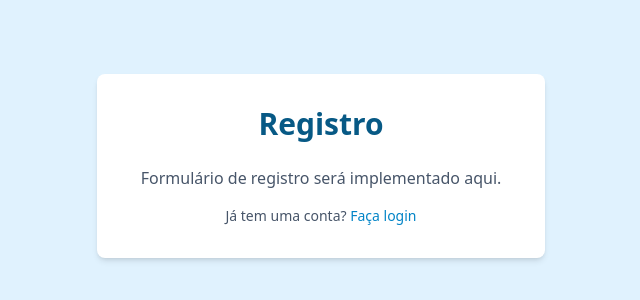
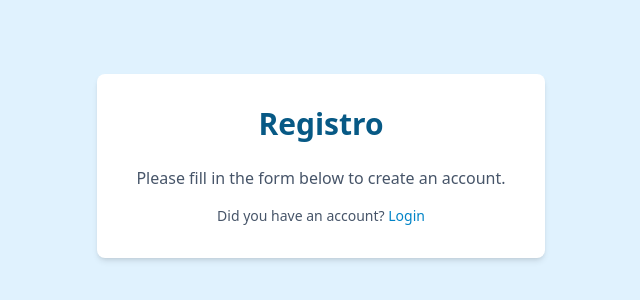
Before and after one commit to jorgesosa-funval/n2-store, a Next.js app: page /auth/register in a window 1280 px wide. Shown: the part 234-534 px from the top of the page, without its empty margins (319-959 px from the left). Built offline with nearby package versions, Linux system fonts and the light colour scheme.

Commit message:
Change Language (Portuguese to English)

```diff
--- a/app/auth/login/page.jsx
+++ b/app/auth/login/page.jsx
@@ -8,9 +8,9 @@ export default function LoginPage() {
                 <h1 className="text-3xl font-bold text-sky-800 mb-6 text-center">Login</h1>
                 <LoginForm />
                 <p className="mt-4 text-center text-sm text-slate-600">
-                    Não tem uma conta?{' '}
+                    Did you not have an account?{' '}
                     <a href="/auth/register" className="text-sky-600 hover:text-sky-800">
-                        Registre-se
+                        Sing up
                     </a>
                 </p>
             </div>
--- a/app/auth/register/page.jsx
+++ b/app/auth/register/page.jsx
@@ -6,12 +6,12 @@ export default function RegisterPage() {
             <div className="bg-white p-8 rounded-lg shadow-md w-full max-w-md">
                 <h1 className="text-3xl font-bold text-sky-800 mb-6 text-center">Registro</h1>
                 <p className="text-center text-slate-600">
-                    Formulário de registro será implementado aqui.
+                    Please fill in the form below to create an account.
                 </p>
                 <p className="mt-4 text-center text-sm text-slate-600">
-                    Já tem uma conta?{' '}
+                    Did you have an account?{' '}
                     <a href="/auth/login" className="text-sky-600 hover:text-sky-800">
-                        Faça login
+                        Login
                     </a>
                 </p>
             </div>
```
